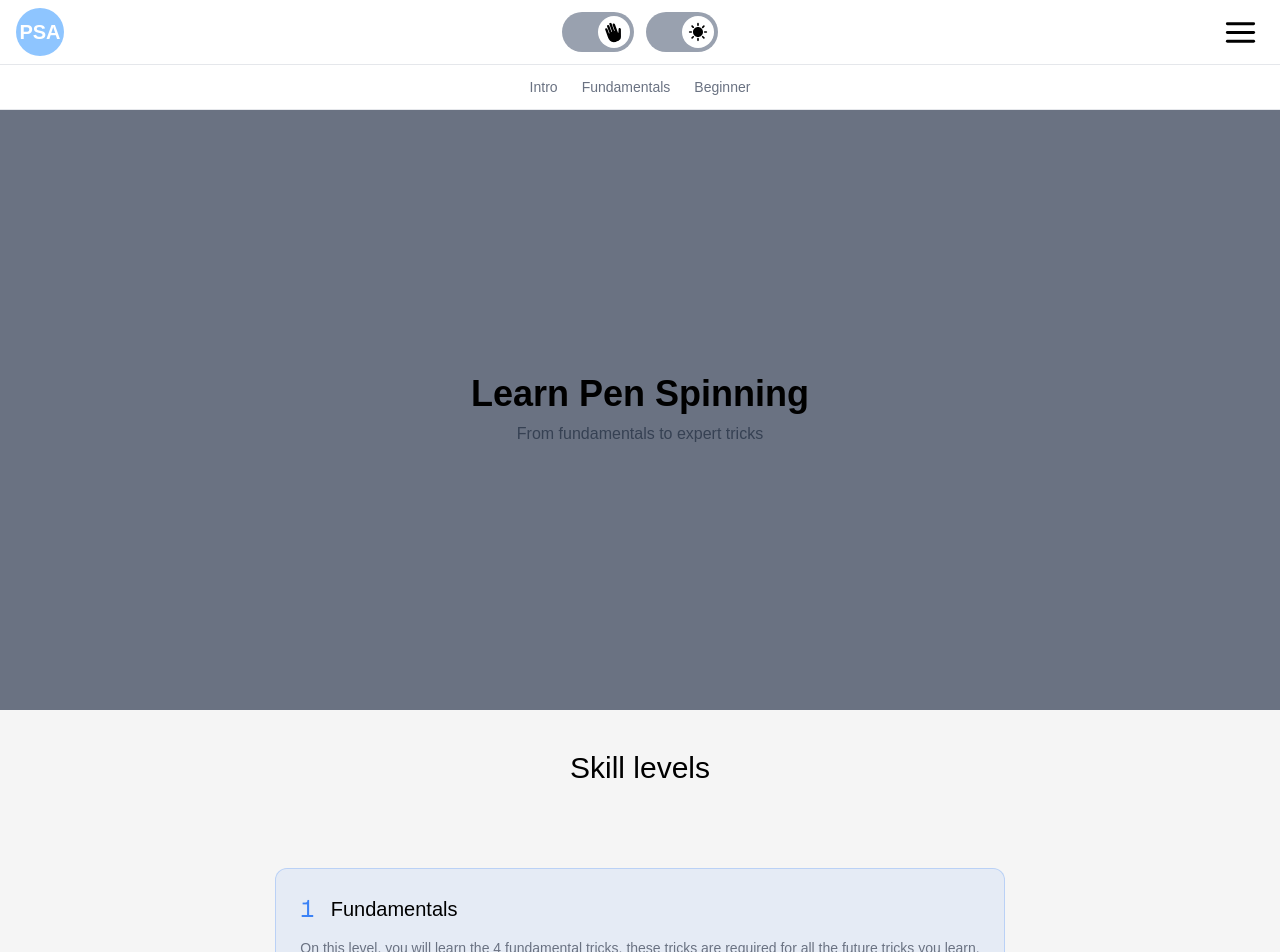
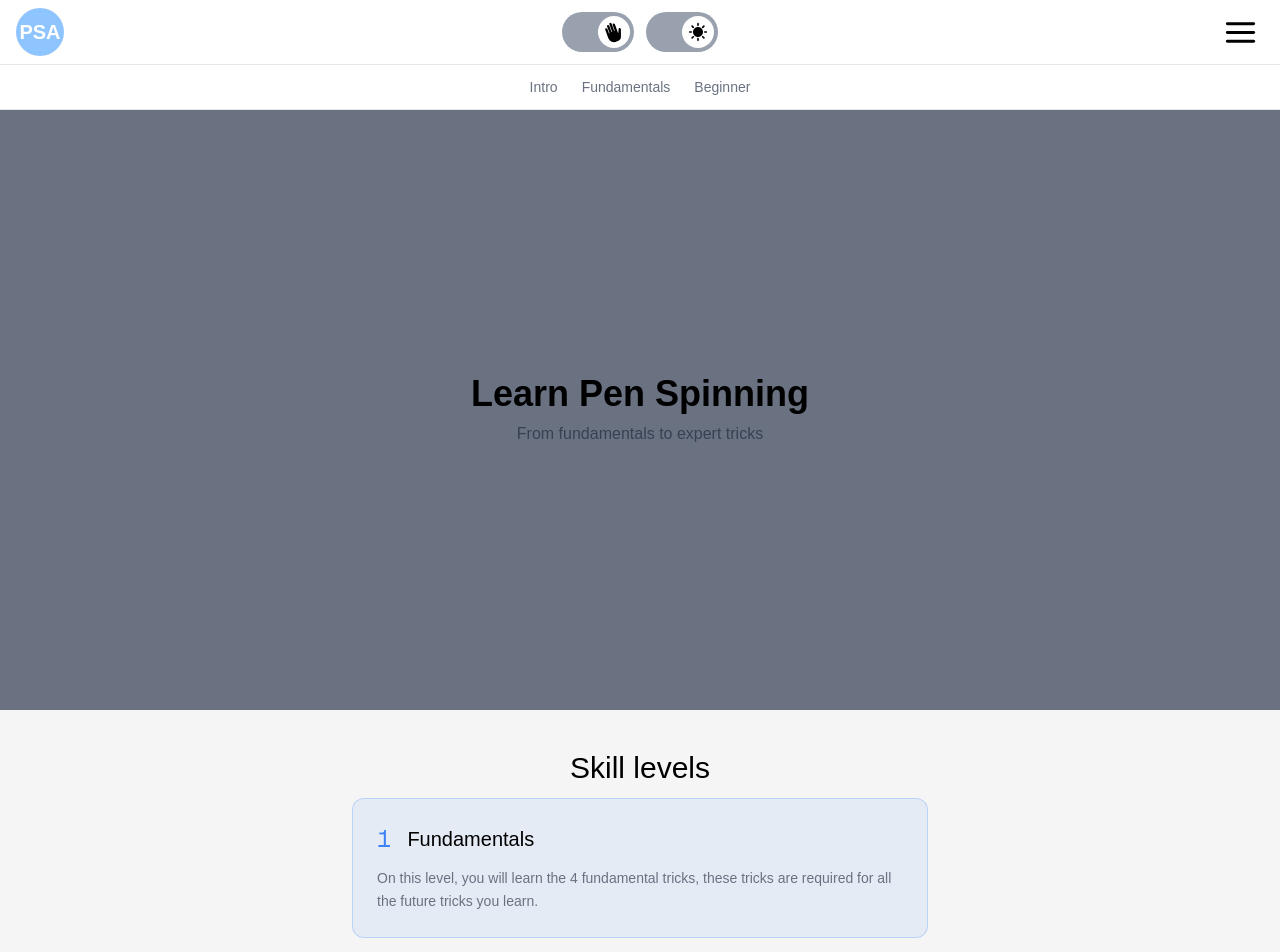
Before and after one commit to AllwarsGIT/penspinning-academy, a Next.js app: page /learn in a window 1280 px wide. Shown: the top 952 px of the page. Built offline with nearby package versions, Linux system fonts and the light colour scheme.

Commit message:
changed carousel for list

```diff
--- a/src/app/learn/page.tsx
+++ b/src/app/learn/page.tsx
@@ -4,6 +4,7 @@ import data from "@/data/trickDatabase.json"
 import Link from "next/link"
 import TemplateCard from "@/components/templateCard"
 import SkillCarousel from "@/components/skillCarousel"
+import SkillList from "@/components/skillList"
 
 
 const sections = [
@@ -46,7 +47,9 @@ function TricksPage() {
             {/* Skill range block */}
             <div className=" bg-whitePrimary dark:bg-blackPrimary w-full min-h-1/6 p-5 py-10 flex flex-col justify-center items-center transition-colors ease-in-out duration-500 ">
                 <h2 className="text-3xl font-inter">Skill levels</h2>
-                <SkillCarousel />
+                {/* <SkillCarousel /> */}
+                <SkillList />
+
             </div>
 
 
--- a/src/components/skillCarousel.tsx
+++ b/src/components/skillCarousel.tsx
@@ -65,7 +65,7 @@ function SkillCarousel() {
                         />
                     </div>
                 </SwiperSlide>
-))}
+                ))}
                 <button className="hidden prev-btn absolute left-0 top-0 h-full w-12  items-center justify-center
                     bg-transparent dark:hover:bg-white/10 hover:bg-black/10 transition-colors duration-300 z-10">
                     <MdArrowBackIosNew size={30} className="font-bold"/>
--- /dev/null
+++ b/src/components/skillList.tsx
@@ -0,0 +1,42 @@
+import React from 'react'
+import InfoCard from "@/components/infoCard"
+
+const skillRanges = [
+    {
+        number: 1,
+        name: "Fundamentals",
+        description: "On this level, you will learn the 4 fundamental tricks, these tricks are required for all the future tricks you learn. ",
+        color: "#3b82f6"
+    },
+    {
+        number: 2,
+        name: "Beginner",
+        description:"You already know all the fundamental tricks, now its time to build up a solid base with some new tricks. It is also recommended to learn the reverse version of the fundamentals before advancing to this level.",
+        color: "#22c55e"
+    },
+    {
+        number: 3,
+        name: "Intermediate",
+        description:"You know the fundamentals and the beginner tricks plus you got a more solid understanding of Pen Spinning mechanics, you're up for the challenge. It is recommended to learn the reverse versions of the beginner tricks before advancing to this level.",
+        color: "#eab308"
+    }
+]
+
+function skillList() {
+    return (
+        <>
+            {skillRanges.map((range: typeof skillRanges[0]) => (
+                <div key={range.number} className={`w-full  p-3 flex flex-col items-center justify-start max-w-150 `}>
+                    <InfoCard
+                        number={range.number}
+                        name={range.name}
+                        description={range.description}
+                        color={range.color}
+                    />
+                </div>
+            ))}
+        </>
+    )
+}
+
+export default skillList
```
